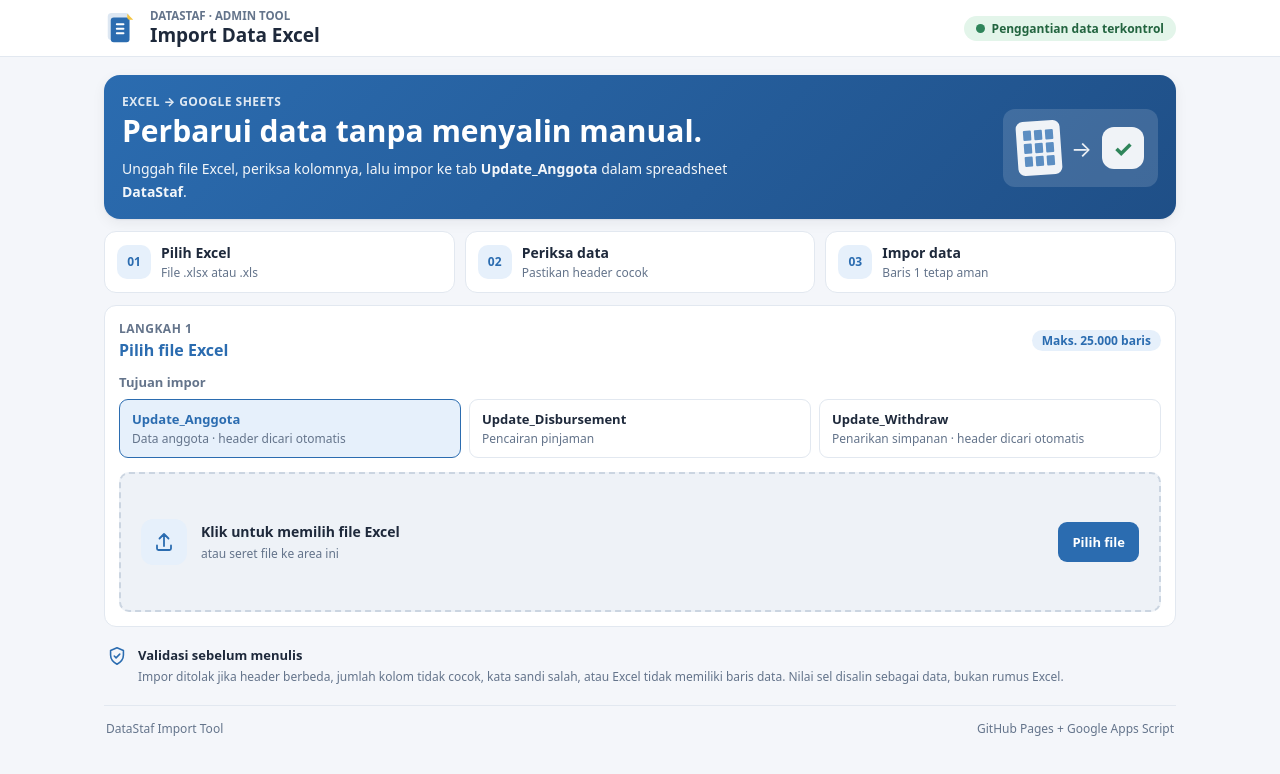
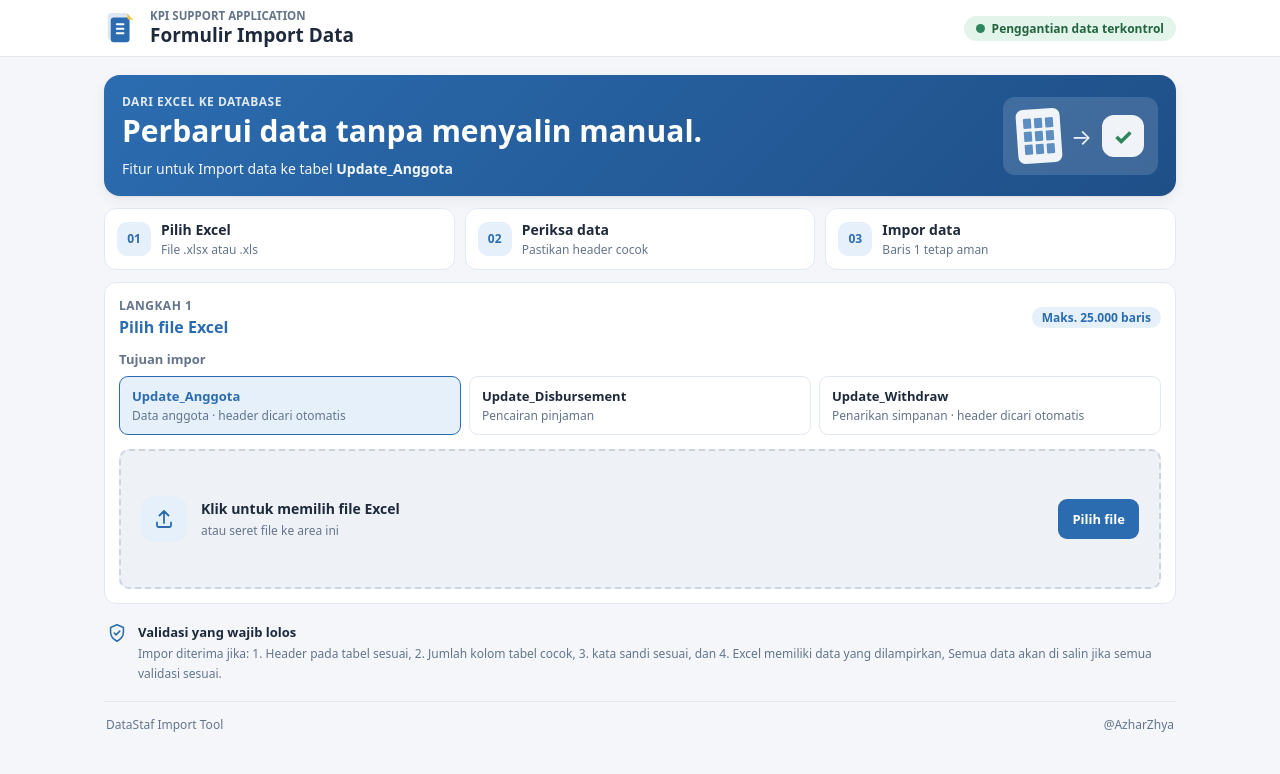
Before and after one commit to Azharzhya/KPI_Web, a plain HTML site: page index.html in a window 1280 px wide. Drawn offline with Linux system fonts and the light colour scheme.

Commit message:
Update branding and content in index.html

```diff
--- a/index.html
+++ b/index.html
@@ -18,8 +18,8 @@
         <svg viewBox="0 0 48 48" role="img"><rect x="5" y="4" width="29" height="36" rx="5" fill="currentColor" opacity=".16"/><path d="M13 10h17a4 4 0 0 1 4 4v25a4 4 0 0 1-4 4H13a4 4 0 0 1-4-4V14a4 4 0 0 1 4-4Z" fill="currentColor"/><path d="M17 19h9M17 25h9M17 31h9" stroke="#fff" stroke-width="2.5" stroke-linecap="round"/><path d="m31 5 8 8h-5a3 3 0 0 1-3-3Z" fill="#f4c542"/></svg>
       </div>
       <div class="brand-copy">
-        <div class="eyebrow">DATASTAF · ADMIN TOOL</div>
-        <h1>Import Data Excel</h1>
+        <div class="eyebrow">KPI SUPPORT APPLICATION</div>
+        <h1>Formulir Import Data</h1>
       </div>
       <div class="status-chip"><span class="status-dot"></span> Penggantian data terkontrol</div>
     </div>
@@ -30,9 +30,9 @@
     <main>
       <section class="intro">
         <div>
-          <p class="overline">EXCEL → GOOGLE SHEETS</p>
+          <p class="overline">Dari Excel ke Database</p>
           <h2>Perbarui data tanpa menyalin manual.</h2>
-          <p class="intro-text">Unggah file Excel, periksa kolomnya, lalu impor ke tab <strong class="js-target-tab">Update_Anggota</strong> dalam spreadsheet <strong>DataStaf</strong>.</p>
+          <p class="intro-text">Fitur untuk Import data ke tabel <strong class="js-target-tab">Update_Anggota</strong></p>
         </div>
         <div class="hero-illustration" aria-hidden="true">
           <div class="sheet-icon"><span></span><span></span><span></span><span></span><span></span><span></span><span></span><span></span><span></span></div>
@@ -96,16 +96,16 @@
         </div>
         <div class="warning-box">
           <div class="warning-icon">!</div>
-          <div><strong>Data lama akan diganti</strong><p>Semua isi mulai baris 2 dan seterusnya pada tab <b class="js-target-tab">Update_Anggota</b> akan dihapus lalu diganti dengan data Excel. Baris 1 (header) tetap dipertahankan.</p></div>
+          <div><strong>Data lama akan diganti</strong><p>Semua dan seterusnya pada tab <b class="js-target-tab">Update_Anggota</b> akan dihapus lalu diganti dengan data Excel. Baris 1 (header) tetap dipertahankan.</p></div>
         </div>
         <div class="confirm-row">
           <input id="confirmCheckbox" type="checkbox">
-          <label for="confirmCheckbox">Saya sudah memeriksa file dan memahami bahwa data lama mulai baris 2 akan diganti.</label>
+          <label for="confirmCheckbox">• Saya sudah memeriksa file dan mengerti data lama akan diperbarui.</label>
         </div>
         <div class="password-field">
-          <label for="importPassword">Kata sandi impor</label>
+          <label for="importPassword">Kata sandi import</label>
           <input id="importPassword" type="password" autocomplete="current-password" placeholder="Masukkan kata sandi admin" maxlength="200">
-          <p>Kata sandi diverifikasi oleh Google Apps Script dan tidak disimpan di halaman ini.</p>
+          <p>Silahkan masukan kata sandi yang sesuai.</p>
         </div>
         <button id="importButton" class="primary-button" type="button" disabled><span class="button-icon">↥</span> Impor ke Google Sheets</button>
         <div id="resultMessage" class="result-message hidden" role="status" aria-live="polite"></div>
@@ -113,11 +113,11 @@
 
       <section class="security-note">
         <div class="security-icon"><svg viewBox="0 0 24 24" aria-hidden="true"><path d="M12 3 19 6v5c0 4.4-2.8 7.8-7 10-4.2-2.2-7-5.6-7-10V6l7-3Z" fill="none" stroke="currentColor" stroke-width="1.7" stroke-linejoin="round"/><path d="m9 12 2 2 4-4" fill="none" stroke="currentColor" stroke-width="1.7" stroke-linecap="round" stroke-linejoin="round"/></svg></div>
-        <div><strong>Validasi sebelum menulis</strong><p>Impor ditolak jika header berbeda, jumlah kolom tidak cocok, kata sandi salah, atau Excel tidak memiliki baris data. Nilai sel disalin sebagai data, bukan rumus Excel.</p></div>
+        <div><strong>Validasi yang wajib lolos</strong><p>Impor diterima jika: 1. Header pada tabel sesuai, 2. Jumlah kolom tabel cocok, 3. kata sandi sesuai, dan 4. Excel memiliki data yang dilampirkan, Semua data akan di salin jika semua validasi sesuai.</p></div>
       </section>
     </main>
 
-    <footer><span>DataStaf Import Tool</span><span>GitHub Pages + Google Apps Script</span></footer>
+    <footer><span>DataStaf Import Tool</span><span>@AzharZhya</span></footer>
   </div>
 
   <iframe id="gasResultFrame" name="gasResultFrame" title="Hasil proses impor" class="hidden-frame"></iframe>
```
